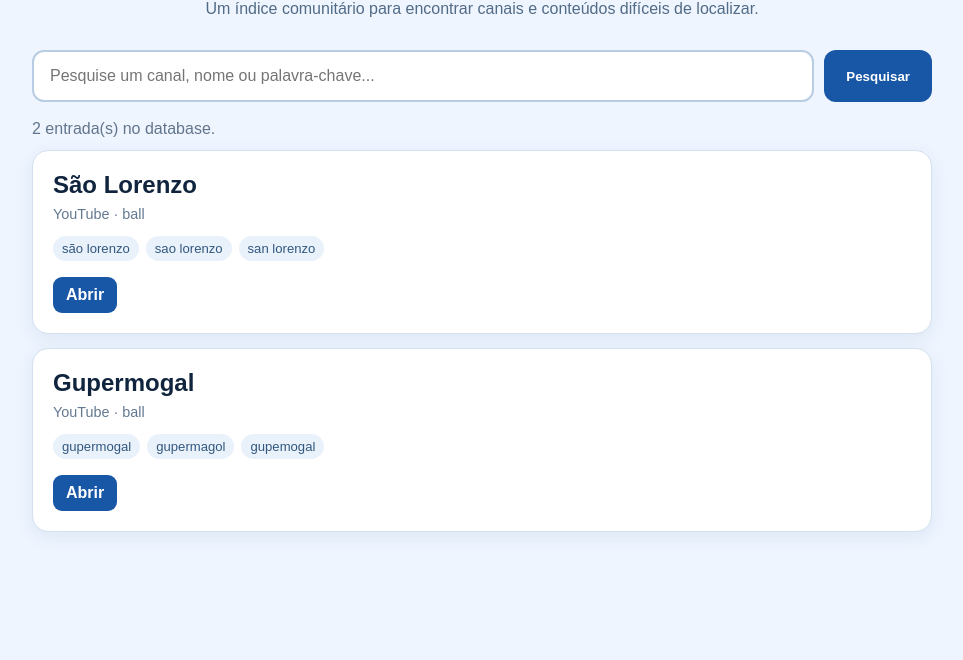
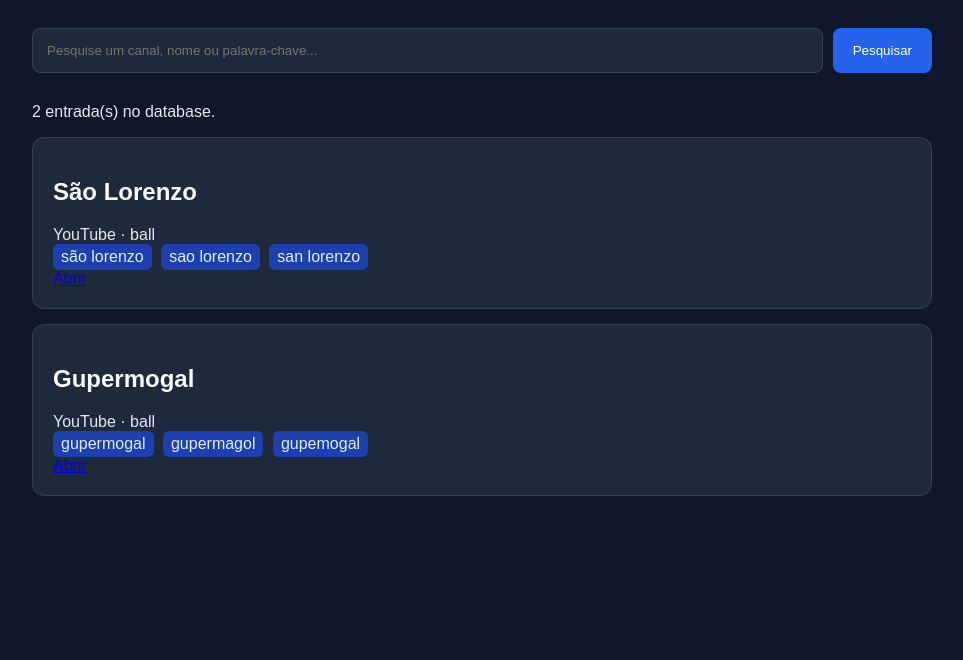
Before and after one commit to Comunidade-Amigavel-Resenhuda-TI/theold2022database.github.io, a plain HTML site: page index.html in a window 1280 px wide. Shown: the part 140-800 px from the top of the page, without its empty margins (158-1121 px from the left). Drawn offline with Linux system fonts and the light colour scheme.

Commit message:
Dark theme website

```diff
--- a/style.css
+++ b/style.css
@@ -1,165 +1,73 @@
-* {
-  box-sizing: border-box;
-}
-
 body {
     margin: 0;
-  min-height: 100vh;
-
-  font-family: Arial, Helvetica, sans-serif;
-
-  background: #eef5ff;
-  color: #10243e;
+    font-family: Arial, sans-serif;
+    background: #0f172a;
+    color: #e2e8f0;
 }
 
 .container {
-  width: min(900px, calc(100% - 32px));
+    max-width: 900px;
     margin: 0 auto;
-  padding: 56px 0;
-}
-
-header {
-  text-align: center;
-  margin-bottom: 32px;
+    padding: 40px 20px;
 }
 
 h1 {
-  margin: 0 0 10px;
-  font-size: clamp(2rem, 6vw, 4rem);
+    color: #60a5fa;
 }
 
-header p {
-  margin: 0;
-  color: #526b86;
+.subtitle {
+    color: #94a3b8;
 }
 
 .search-box {
     display: flex;
     gap: 10px;
-  margin-bottom: 18px;
+    margin: 30px 0;
 }
 
-.search-box input {
+input {
     flex: 1;
-  min-width: 0;
-
-  padding: 15px 16px;
-
-  border: 2px solid #b8cce3;
-  border-radius: 12px;
-
-  background: white;
-
-  font-size: 1rem;
-
-  outline: none;
+    padding: 14px;
+    border: 1px solid #334155;
+    border-radius: 8px;
+    background: #1e293b;
+    color: #f8fafc;
 }
 
-.search-box input:focus {
-  border-color: #356fc5;
-}
-
-.search-box button {
-  border: 0;
-  border-radius: 12px;
-
-  padding: 0 22px;
-
-  background: #1857a6;
+button {
+    padding: 14px 20px;
+    border: none;
+    border-radius: 8px;
+    background: #2563eb;
     color: white;
-
-  font-weight: bold;
-
     cursor: pointer;
 }
 
-.search-box button:hover {
-  background: #124684;
-}
-
-.status {
-  color: #62758c;
-  margin: 12px 0;
-}
-
-.results {
-  display: grid;
-  gap: 14px;
+button:hover {
+    background: #3b82f6;
 }
 
 .card {
-  background: white;
-
-  border: 1px solid #d3e0ef;
-  border-radius: 16px;
-
+    background: #1e293b;
+    border: 1px solid #334155;
+    border-radius: 12px;
     padding: 20px;
-
-  box-shadow: 0 5px 18px rgba(30, 70, 110, 0.08);
+    margin-bottom: 15px;
 }
 
 .card h2 {
-  margin: 0 0 7px;
+    color: #f8fafc;
 }
 
-.meta {
-  color: #647991;
-  font-size: 0.9rem;
-  margin-bottom: 14px;
-}
-
-.tags {
-  display: flex;
-  flex-wrap: wrap;
-  gap: 7px;
-
-  margin-bottom: 16px;
+.card p {
+    color: #cbd5e1;
 }
 
 .tag {
-  padding: 5px 9px;
-
-  border-radius: 999px;
-
-  background: #e9f1fb;
-  color: #31577f;
-
-  font-size: 0.82rem;
+    display: inline-block;
+    background: #1e40af;
+    color: #dbeafe;
+    padding: 4px 8px;
+    border-radius: 6px;
+    margin-right: 5px;
 }
-
-.card a {
-  display: inline-block;
-
-  text-decoration: none;
-
-  background: #1857a6;
-  color: white;
-
-  padding: 9px 13px;
-
-  border-radius: 9px;
-
-  font-weight: bold;
-}
-
-.empty {
-  padding: 28px;
-
-  text-align: center;
-
-  color: #63778e;
-
-  background: white;
-
-  border-radius: 16px;
-}
-
-@media (max-width: 600px) {
-  .search-box {
-    flex-direction: column;
-  }
-
-  .search-box button {
-    padding: 13px;
-  }
-}
```
Lines whose indentation alone changed are shown as unchanged.
